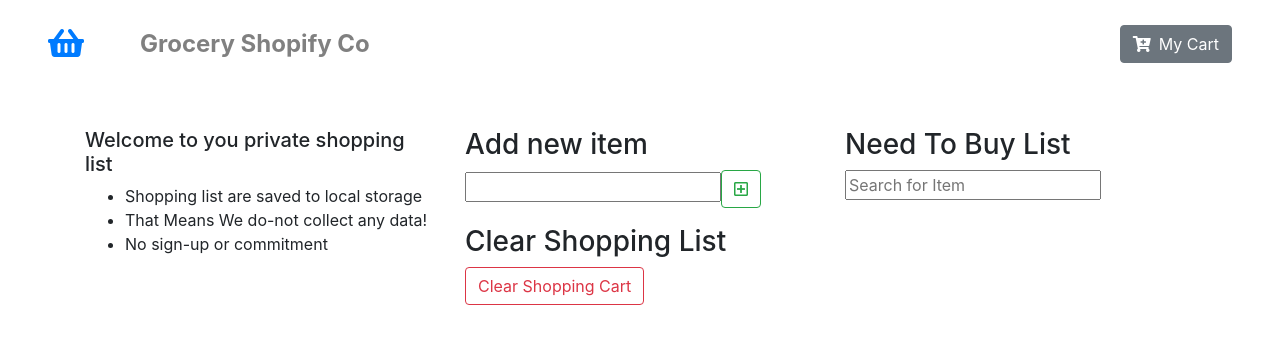
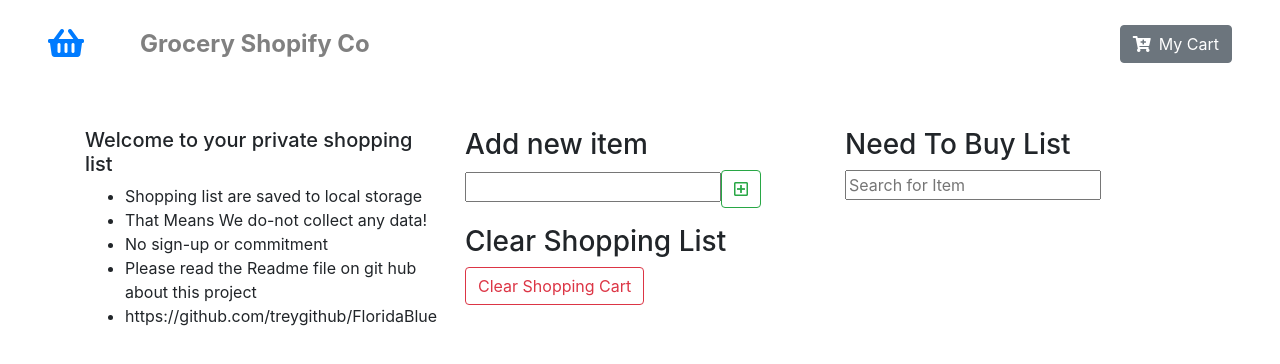
Before and after one commit to treygithub/FloridaBlue, a React (Create React App) app: page / in a window 1280 px wide. Shown: the top 364 px of the page. Built offline with nearby package versions, Linux system fonts and the light colour scheme.

Commit message:
readme update

```diff
--- a/src/components/NeedToBuy.js
+++ b/src/components/NeedToBuy.js
@@ -101,11 +101,13 @@ render() {
       <div className="row">
 
       <div className="col-md-4 mx-auto add-item-container hide-me-trey">
-      <h5>Welcome to you private shopping list </h5>
+      <h5>Welcome to your private shopping list </h5>
       <ul>
         <li>Shopping list are saved to local storage</li>
         <li>That Means We do-not collect any data!</li>
         <li>No sign-up or commitment</li>
+        <li>Please read the Readme file on git hub about this project</li>
+        <li>https://github.com/treygithub/FloridaBlue</li>
       </ul>
       </div>
 
```
Also changed, not shown: 1 other file (tests, documents, lock files or other folders).
